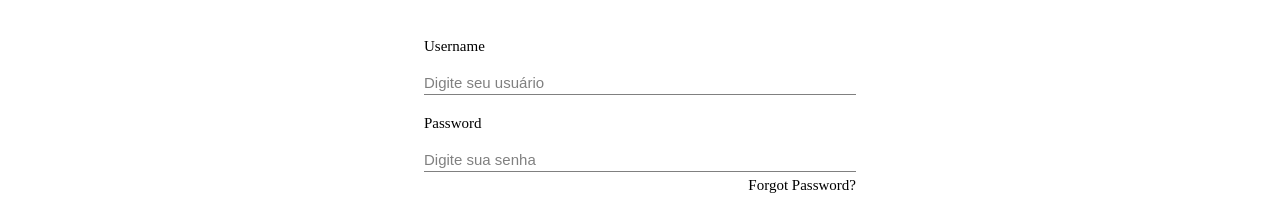
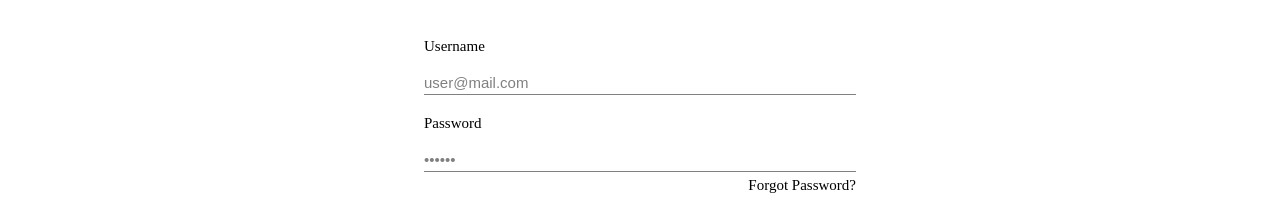
Before and after one commit to EvanJoseph78/LabTech-EngII, an Angular app: page /login in a window 1280 px wide. Shown: the part 209-431 px from the top of the page. Built offline with nearby package versions, Linux system fonts and the light colour scheme.

Commit message:
css página de login melhorado

```diff
--- a/src/app/pages/login-page/login-page/login-page.component.html
+++ b/src/app/pages/login-page/login-page/login-page.component.html
@@ -6,9 +6,9 @@
 
     <div class="info">
       <p>Username</p>
-      <input type="" name="" value="Digite seu usuário">
+      <input type="email" name="" value="user@mail.com">
       <p>Password</p>
-      <input type="text" name="" value="Digite sua senha">
+      <input type="password" name="" value="123456">
       <a href="">Forgot Password?</a>
     </div>
 
```
